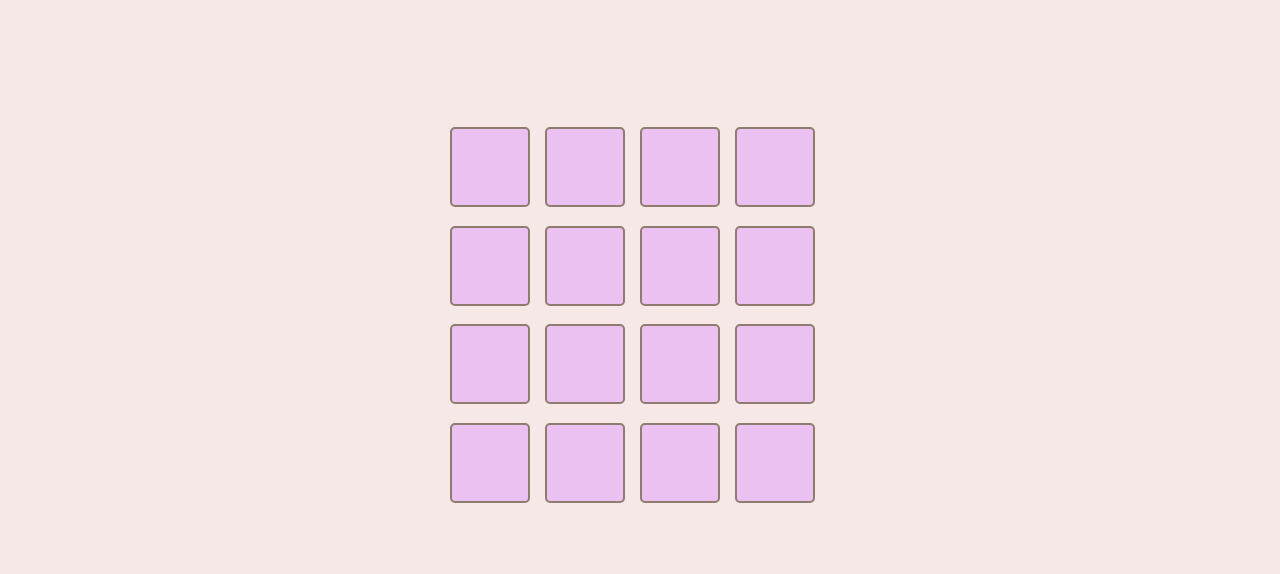
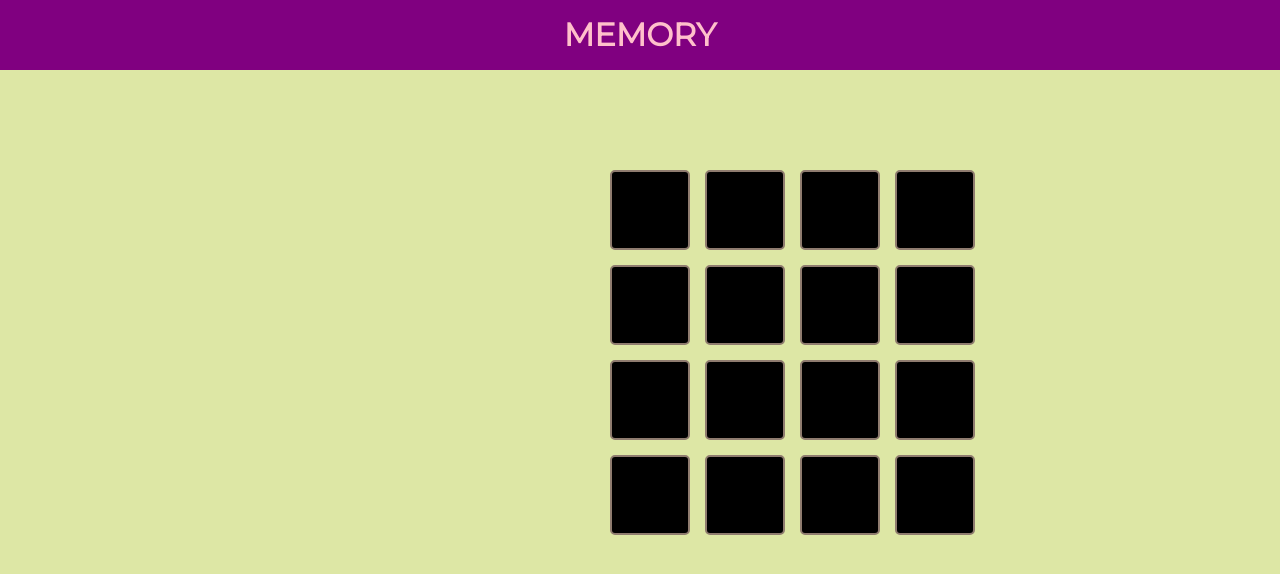
Before and after one commit to Evilroxy/memory, a website built with Vite: page index.html in a window 1280 px wide. Built offline with nearby package versions, Linux system fonts and the light colour scheme; a web font is replaced by a local one.

Commit message:
added data

```diff
--- a/index.html
+++ b/index.html
@@ -5,27 +5,33 @@
     <link rel="icon" type="image/svg+xml" href="/vite.svg" />
     <meta name="viewport" content="width=device-width, initial-scale=1.0" />
     <meta name="description" content="Jeu du Memory">
+    <link rel="preconnect" href="https://fonts.googleapis.com">
+    <link rel="preconnect" href="https://fonts.gstatic.com" crossorigin>
+    <link href="https://fonts.googleapis.com/css2?family=Montserrat&family=Nabla&display=swap" rel="stylesheet">
     <link rel="stylesheet" href="style.css">
     <title>Memory</title>
   </head>
   <body>
-  <section id="divs">
-    <div class="card"></div>
-    <div class="card"></div>
-    <div class="card"></div>
-    <div class="card"></div>
-    <div class="card"></div>
-    <div class="card"></div>
-    <div class="card"></div>
-    <div class="card"></div>
-    <div class="card"></div>
-    <div class="card"></div>
-    <div class="card"></div>
-    <div class="card"></div>
-    <div class="card"></div>
-    <div class="card"></div>
-    <div class="card"></div>
-    <div class="card"></div>
+    <header>
+      <h1>MEMORY</h1>
+    </header>
+  <section id="container">
+    <div class="card" data-key="1">1</div>
+    <div class="card" data-key="2">2</div>
+    <div class="card" data-key="3">3</div>
+    <div class="card" data-key="4">4</div>
+    <div class="card" data-key="5">5</div>
+    <div class="card" data-key="6">6</div>
+    <div class="card" data-key="7">7</div>
+    <div class="card" data-key="8">8</div>
+    <div class="card" data-key="1">1</div>
+    <div class="card" data-key="2">2</div>
+    <div class="card" data-key="3">3</div>
+    <div class="card" data-key="4">4</div>
+    <div class="card" data-key="5">5</div>
+    <div class="card" data-key="6">6</div>
+    <div class="card" data-key="7">7</div>
+    <div class="card" data-key="8">8</div>
   </section>
     <script type="module" src="/main.js"></script>
   </body>
--- a/main.js
+++ b/main.js
@@ -1,7 +1,8 @@
 let cards = document.querySelectorAll(".card");
+let clicked1 = []
+let clicked2 = []
 
-cards.forEach((card) => {
-  card.addEventListener("click", function() {
-    console.log("test");
-  });
-});
+for(let i = 0 ; i < cards.length ; i++) {
+  cards[i].addEventListener('click', () => {
+  cards[i].classList.add("open")});
+}
--- a/style.css
+++ b/style.css
@@ -5,27 +5,45 @@
 }
 
 body {
-background-color: rgb(247, 232, 232);
-display: flex;
-justify-content: center;
-margin-top: 125px;
+background-color: rgb(221, 231, 165);
+font-family: 'Montserrat', sans-serif;
 }
 
-#divs {
+#container {
+  margin-left: 610px;
+  margin-top: 100px;
   display: grid;
-  width: 380px;
-  height: 380px;
   grid-template-columns: 80px 80px 80px 80px;
   gap: 15px;
-  align-items: center;
-  text-align: center;
 }
 
 div {
+  display: flex;
+  justify-content: center;
+  align-items: center;
+  text-align: center;
+  font-size: 80px;
+  color:rgb(0, 0, 0);
   width: 80px;
   height: 80px;
-  background-color: pink;
+  background-color: rgb(0, 0, 0);
   border: 2px solid #8f7c6f;
   border-radius: 5px;
-  background-color: #eac1f0;
 }
+
+header {
+  height: 70px;
+  background-color: purple;
+}
+ h1 {
+  padding-top: 15px;
+  color: pink;
+  display: flex;
+  text-align: center;
+  justify-content: center;
+  align-items: center;
+ }
+
+.open {
+  background:none;
+}
```
